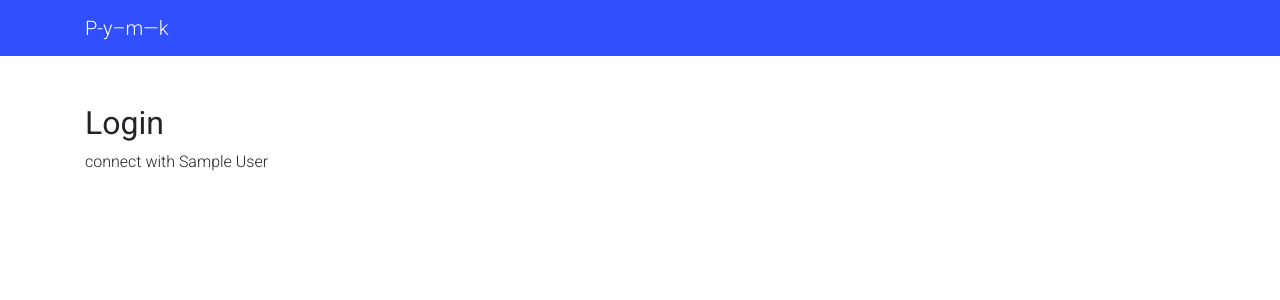
After one commit to winstonjay/pymk, a Flask app: template app/templates/users/login.html in a window 1280 px wide. The commit adds this page. Shown: the top 300 px of the page. Run offline with Flask 2, Linux system fonts and the light colour scheme; the template is opened without the code that fills it: values that come from a table or form of the project are taken from there, others are empty; tables that the repository leaves empty hold one stand-in row (values such as "Sample post"); some libraries are stand-ins or nearby versions.

Commit message:
login working, node adding incoplete

```diff
--- a/app/application.py
+++ b/app/application.py
@@ -1,10 +1,13 @@
+# third-party modules
 from flask import Flask
 from flask import render_template
+from flask import request
 
+# local modules
 from models import db
-
 from nodes import node_bp
 from users import user_bp
+from users import login_manager
 
 application = Flask(__name__)
 
@@ -21,9 +24,17 @@ with application.app_context():
 application.register_blueprint(node_bp)
 application.register_blueprint(user_bp)
 
+# init login services
+login_manager.init_app(application)
+
+@application.context_processor
+def inject_vars():
+    return dict(client_id=application.config.get('GA_CLIENT_ID'))
+
 @application.route('/')
-def home():
+def index():
     return render_template('home.html')
+
 
 if __name__ == '__main__':
     application.run(debug=True)
--- a/app/static/base.css
+++ b/app/static/base.css
@@ -1,4 +1,7 @@
-
+html, body {
+    font-family: 'Roboto', sans-serif !important;
+    font-weight: lighter;
+}
 main {
     margin: 48px 0;
 }
@@ -7,3 +10,16 @@ textarea {
     resize: none;
     min-height: 96px;
 }
+
+nav .navbar-nav li, nav .navbar-nav li a {
+    color: white !important;
+}
+
+.navbar-nav {
+    flex-direction: row;
+    align-items: center;
+}
+
+.bg-primary {
+    background-color: #304FFE !important;
+}
--- /dev/null
+++ b/app/static/base.js
@@ -0,0 +1,19 @@
+
+function onSignIn(googleUser) {
+  // var profile = googleUser.getBasicProfile();
+  var id_token = googleUser.getAuthResponse().id_token;
+  var xhr = new XMLHttpRequest();
+  xhr.open('POST', '/users/login');
+  xhr.setRequestHeader('Content-Type', 'application/x-www-form-urlencoded');
+  xhr.onload = function() {
+    window.location = xhr.responseText;
+  };
+  xhr.send('idtoken=' + id_token);
+}
+
+function signOut() {
+  var auth2 = gapi.auth2.getAuthInstance();
+  auth2.signOut().then(function () {
+    window.location = '/users/logout';
+  });
+}
--- a/app/templates/base.html
+++ b/app/templates/base.html
@@ -7,13 +7,33 @@
   <meta name="author" content="">
   <title>PYMK</title>
 
-  <link rel="stylesheet" href="https://stackpath.bootstrapcdn.com/bootstrap/4.3.1/css/bootstrap.min.css" integrity="sha384-ggOyR0iXCbMQv3Xipma34MD+dH/1fQ784/j6cY/iJTQUOhcWr7x9JvoRxT2MZw1T" crossorigin="anonymous">
-
+  <link rel="stylesheet"
+        href="https://stackpath.bootstrapcdn.com/bootstrap/4.3.1/css/bootstrap.min.css"
+        integrity="sha384-ggOyR0iXCbMQv3Xipma34MD+dH/1fQ784/j6cY/iJTQUOhcWr7x9JvoRxT2MZw1T"
+        crossorigin="anonymous">
+  <link href="https://fonts.googleapis.com/css?family=Roboto:300,400,700" rel="stylesheet">
   <link rel="stylesheet" type="text/css" href="{{ url_for('static', filename='base.css') }}">
+  <meta name="google-signin-client_id" content="{{ client_id }}">
+  <script src="https://apis.google.com/js/platform.js" async defer></script>
+  <script src="{{ url_for('static', filename='base.js') }}" async defer></script>
 </head>
 <body>
   <nav class="navbar navbar-dark bg-primary">
-        <a class="navbar-brand" href="/">pymk</a>
+    <div class="container">
+      <a class="navbar-brand" href="/">P-y–m—k</a>
+      {% if request.path != url_for('users.login') %}
+      <ul class="nav navbar-nav navbar-right">
+      {% if current_user.is_authenticated %}
+        <!-- <li>{{ current_user.name }}</li> -->
+        <div  style="display: none" class="g-signin2"></div>
+        <li><a href="#" onclick="signOut();">Sign out</a></li>
+        <li><img width=32 height=32 style="border-radius: 50%; margin-left: 16px;" src="{{ current_user.picture }}"/></li>
+      {% else %}
+        <div class="g-signin2" data-onsuccess="onSignIn"></div>
+      {% endif %}
+      </ul>
+      {% endif %}
+    </div>
   </nav>
   <main>
     {% block content %}
--- /dev/null
+++ b/app/templates/users/login.html
@@ -0,0 +1,12 @@
+{% extends 'base.html' %}
+{% block content %}
+<div class="container">
+  <div class="row">
+    <div class="col-md-12">
+      <h2>Login</h2>
+      <p>connect with {{ parent.user.name }}</p>
+      <div class="g-signin2" data-onsuccess="onSignIn"></div>
+    </div>
+  </div>
+</div>
+{% endblock %}
--- a/app/users.py
+++ b/app/users.py
@@ -2,11 +2,68 @@ from flask import Blueprint
 from flask import render_template
 from flask import request
 from flask import jsonify
+from flask import redirect
+from flask import url_for
+
+from flask_login import LoginManager
+from flask_login import login_user
+from flask_login import logout_user
+
+from google.oauth2 import id_token
+from google.auth.transport import requests
 
 from models import db
 from models import User
+from models import Node
 
 user_bp = Blueprint('users', __name__, url_prefix='/users')
+
+import os
+from dotenv import load_dotenv
+load_dotenv()
+
+CLIENT_ID = os.getenv('GA_CLIENT_ID')
+valid_iss = ['accounts.google.com', 'https://accounts.google.com']
+
+login_manager = LoginManager()
+
+@login_manager.user_loader
+def load_user(user_id):
+    return User.get(user_id)
+
+@login_manager.unauthorized_handler
+def unauthorized_callback():
+    return redirect(url_for('users.login'))
+
+@user_bp.route('/login', methods=['GET', 'POST'])
+def login(parent_id=None):
+    if request.method == 'GET':
+        parent = Node.query.filter_by(node_id=parent_id).first()
+        return render_template('/users/login.html', parent=parent)
+    if request.method != 'POST':
+        return
+    token = request.form.get('idtoken')
+    try:
+        # Specify the CLIENT_ID of the app that accesses the backend:
+        idinfo = id_token.verify_oauth2_token(token, requests.Request(), CLIENT_ID)
+        if idinfo['iss'] not in valid_iss:
+            raise ValueError('Wrong issuer.')
+        # ID token is valid. check user exists by Google Account ID
+        # from the decoded token
+        user = User.get_or_create(idinfo)
+        login_user(user)
+        return request.args.get('next') or '/'
+    except ValueError:
+        # Invalid token
+        # give error
+        return 'error'
+
+@user_bp.route('/logout')
+def logout():
+    logout_user()
+    return redirect('/', 301)
+
+#### methods for testing
 
 @user_bp.route('/register', methods=['POST'])
 def register_user():
@@ -19,3 +76,5 @@ def register_user():
 @user_bp.route('/list')
 def list_users():
     return jsonify([u.dict() for u in User.query.all()])
+
+# https://blog.openshift.com/use-flask-login-to-add-user-authentication-to-your-python-application/
```
Also changed, not shown: app/models.py (+63 -8 lines), app/nodes.py (+13 -4 lines), app/settings.py (+13 -1 lines), app/templates/home.html (+12 -17 lines), app/templates/nodes/link.html (+5 -3 lines), app/utils.py (deleted, +0 -25 lines), app/auth.py (deleted). Lines whose indentation alone changed are shown as unchanged.
